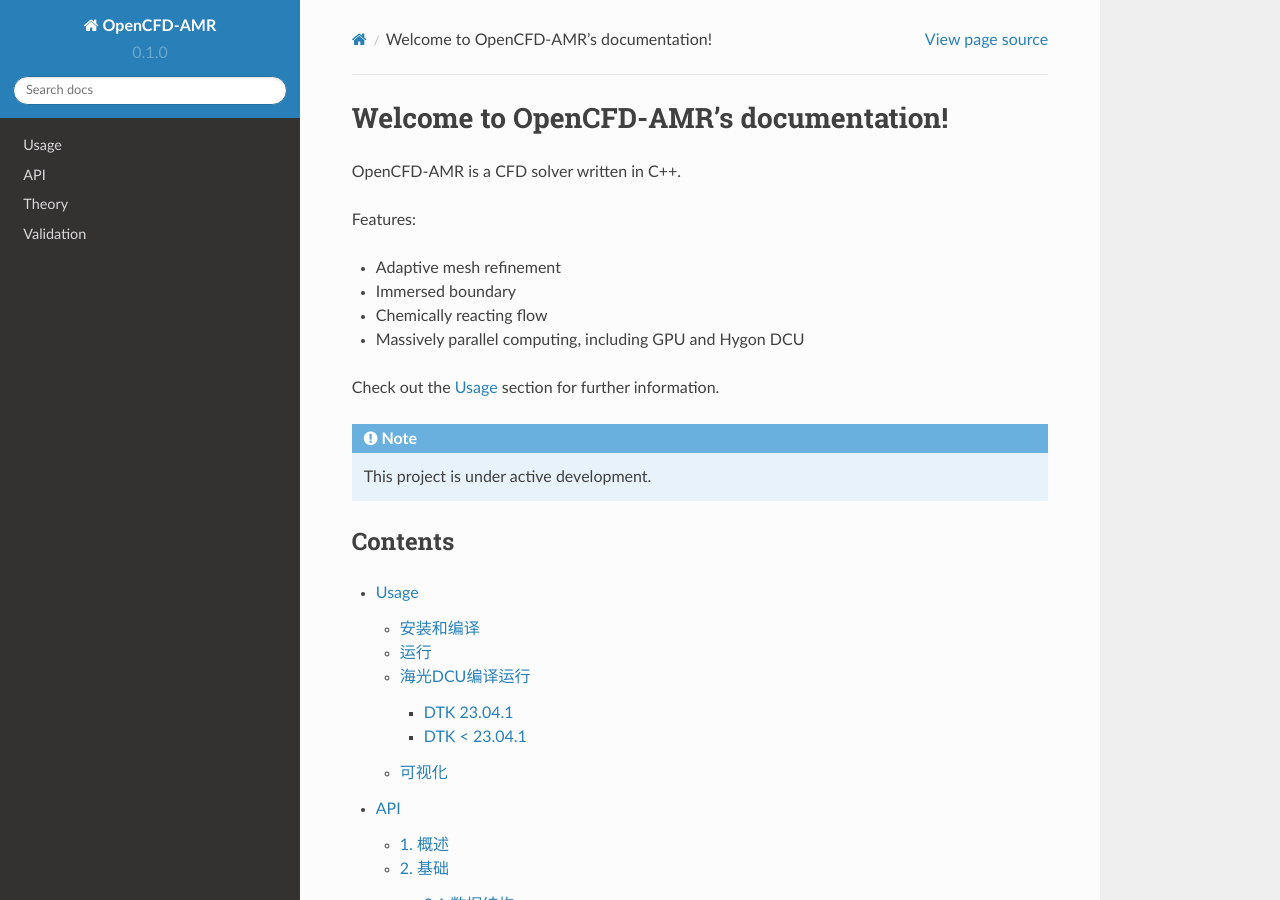
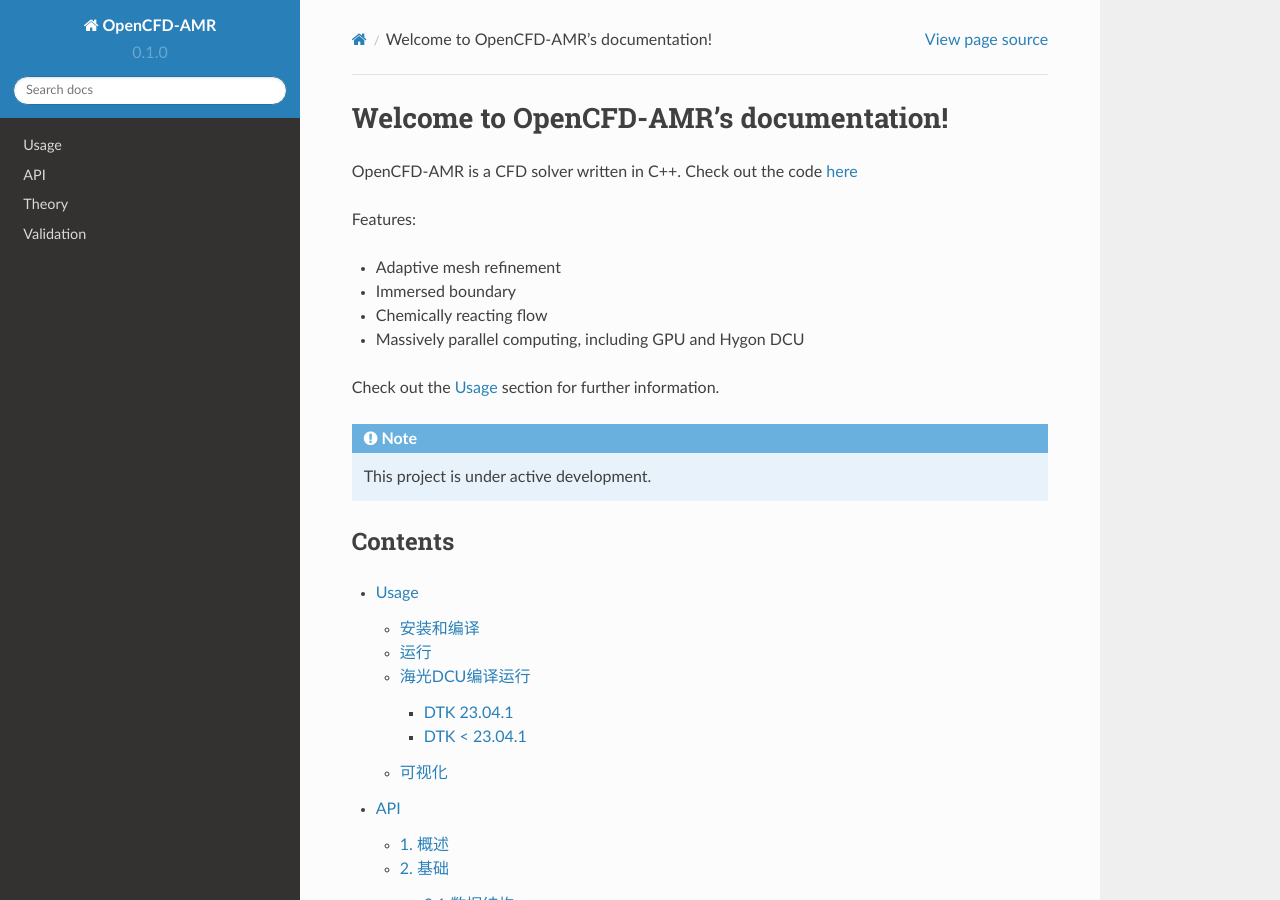
Before and after one commit to FR13ndSDP/OpenCFD-AMR-DOC, a Sphinx documentation site: the page built from docs/source/index.rst, in a window 1280 px wide and 900 px high. Built offline with Sphinx 7.4.7 and the Read the Docs theme 2.0.0, drawn with Linux system fonts in a browser that asks for light colours.

Commit message:
modify index.rst

```diff
--- a/docs/source/index.rst
+++ b/docs/source/index.rst
@@ -1,7 +1,7 @@
 Welcome to OpenCFD-AMR's documentation!
 ===================================================
 
-OpenCFD-AMR is a CFD solver written in C++.
+OpenCFD-AMR is a CFD solver written in C++. Check out the code `here <https://github.com/FR13ndSDP/OpenCFD-AMR>`_
 
 Features:
 
```
